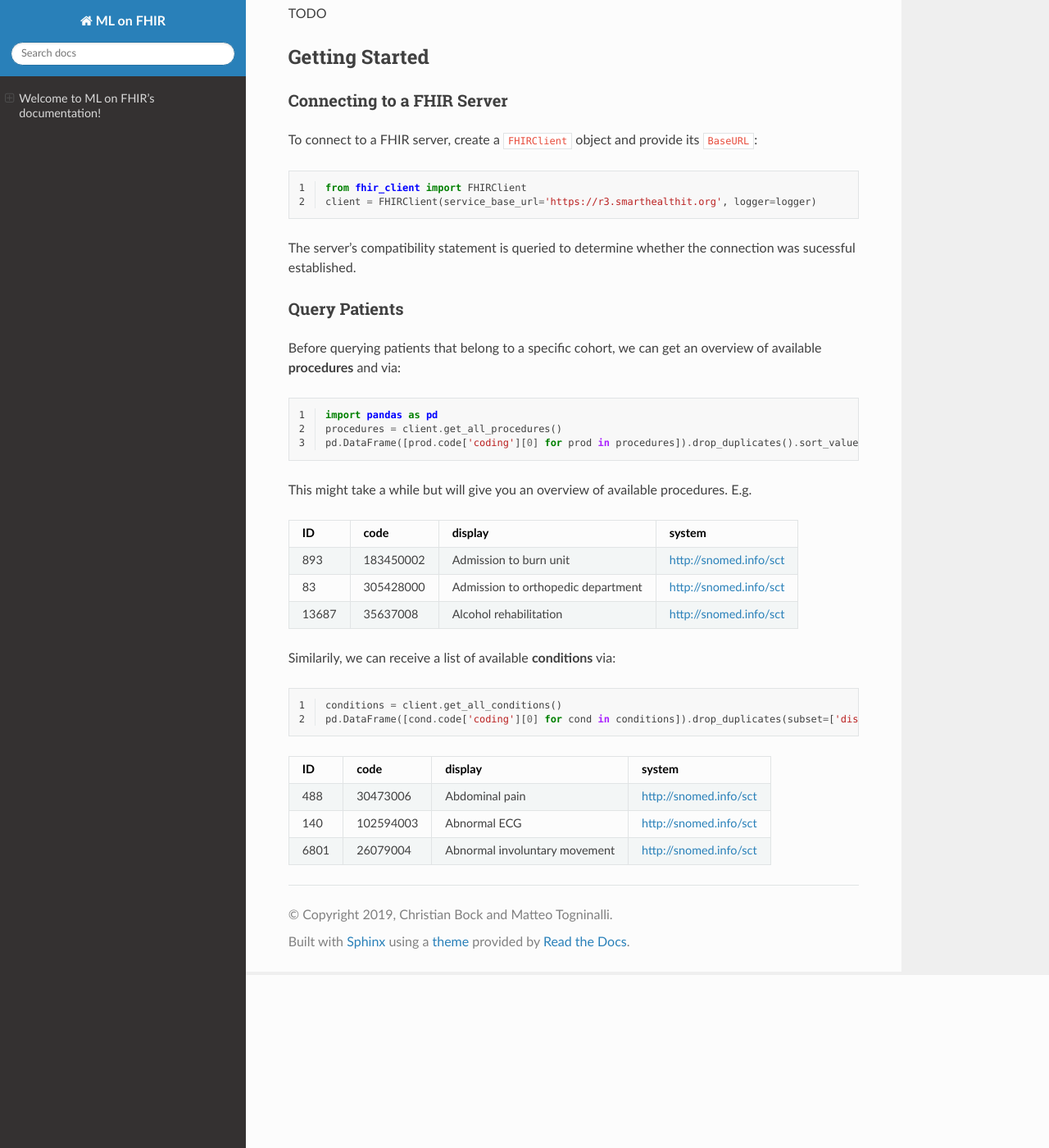
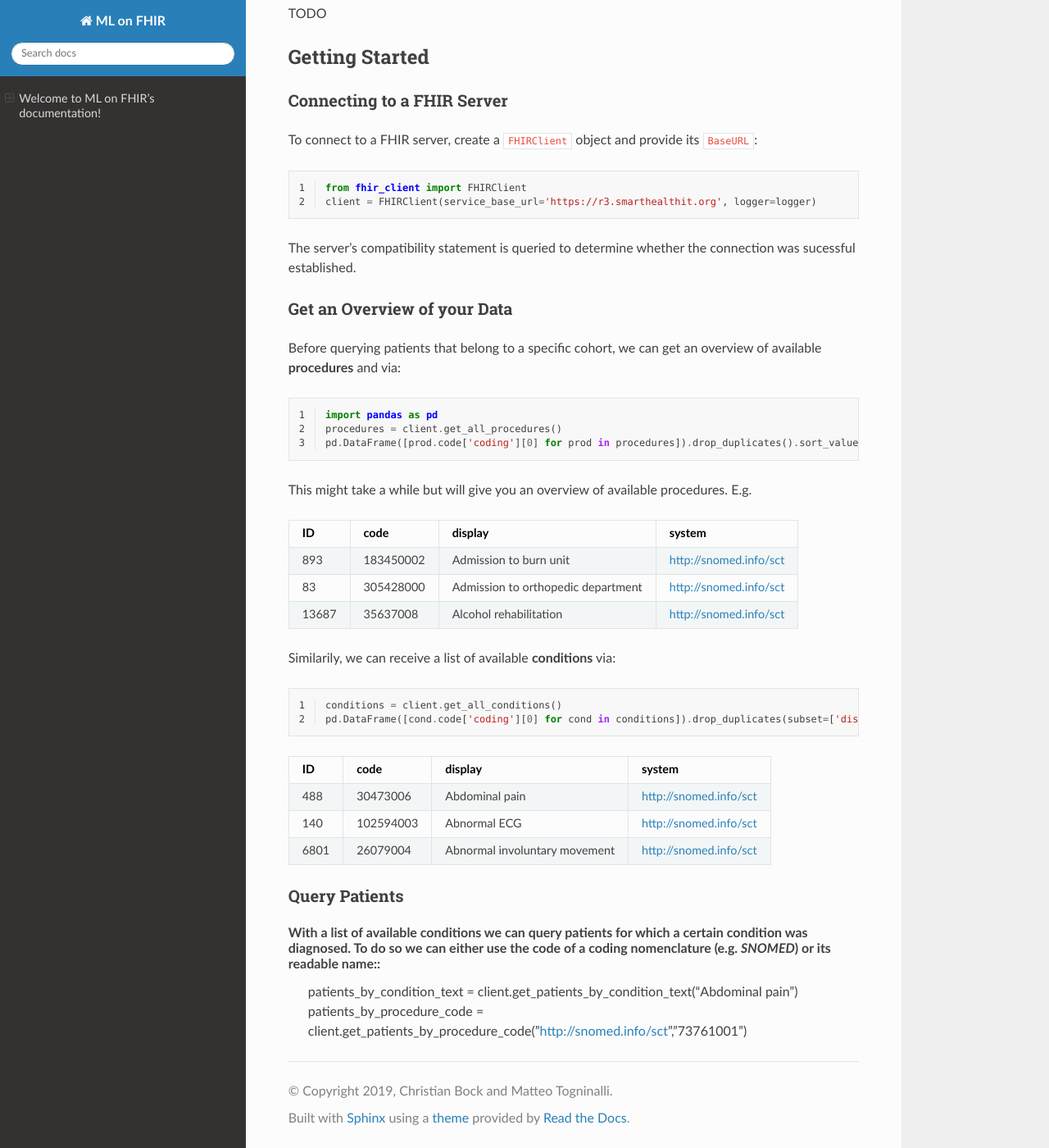
Before and after one commit to chrisby/ml-on-fhir, a Sphinx documentation site: the page built from docs/source/index.rst, in a window 1280 px wide and 1400 px high, scrolled down 211 px. Shown: the whole window at 82% size. Built offline with Sphinx 7.4.7 and the Read the Docs theme 2.0.0, drawn with Linux system fonts in a browser that asks for light colours.

Commit message:
Update index.rst

```diff
--- a/docs/source/index.rst
+++ b/docs/source/index.rst
@@ -22,8 +22,8 @@ To connect to a FHIR server, create a ``FHIRClient`` object and provide its ``Ba
 
 The server's compatibility statement is queried to determine whether the connection was sucessful established.
 
-Query Patients
---------------
+Get an Overview of your Data
+------------------------------
 
 Before querying patients that belong to a specific cohort, we can get an overview of available **procedures** and via::
 
@@ -53,3 +53,10 @@ ID     code         display                                     system
 140    102594003    Abnormal ECG                                http://snomed.info/sct
 6801   26079004     Abnormal involuntary movement               http://snomed.info/sct
 =====  ===========  ==========================================  =========
+
+Query Patients
+--------------
+
+With a list of available conditions we can query patients for which a certain condition was diagnosed. To do so we can either use the code of a coding nomenclature (e.g. *SNOMED*) or its readable name::
+   patients_by_condition_text = client.get_patients_by_condition_text("Abdominal pain")
+   patients_by_procedure_code = client.get_patients_by_procedure_code("http://snomed.info/sct","73761001")
```
